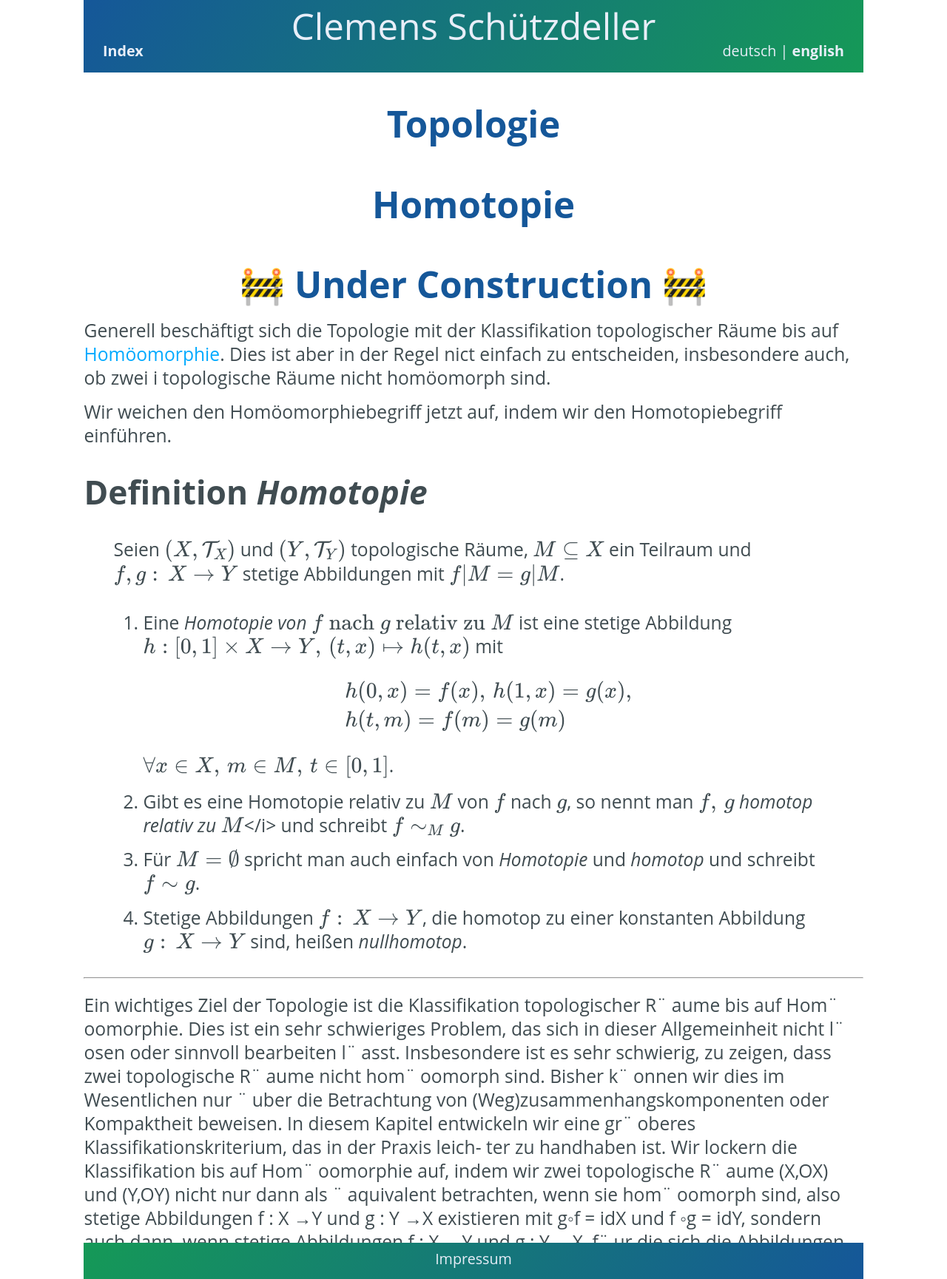
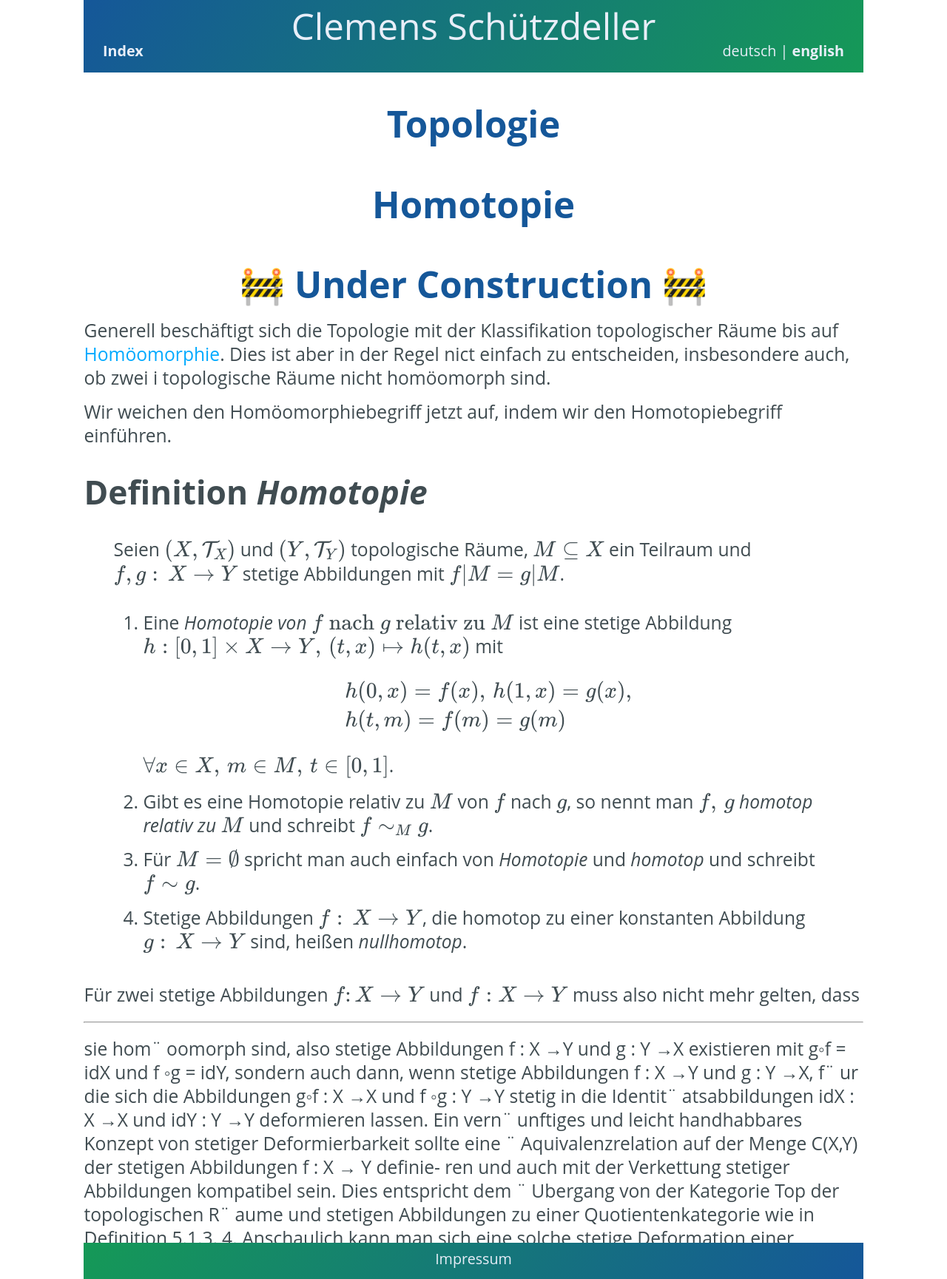
Before and after one commit to cs-LA/home, a Jekyll site: the page built from Topologie/Homotopie/index.md, in a window 1280 px wide. Shown: the whole page at 74% size. Built offline with Jekyll 4.4.1, drawn with Linux system fonts in a browser that asks for light colours; our own code applies the rules of GitHub Pages for plain Markdown files; some of the changed text lies outside the part shown.

Commit message:
index.md aktualisieren

```diff
--- a/Topologie/Homotopie/index.md
+++ b/Topologie/Homotopie/index.md
@@ -24,7 +24,7 @@ $$\begin{split}
 
 $\forall x \in X, \, m \in M, \, t \in [0,1]$.
 </li>
-<li>Gibt es eine Homotopie relativ zu $M$ von $f$ nach $g$, so nennt man $f, \, g$ <i>homotop relativ zu</i> $M$</i> und schreibt $f \sim_M g$.
+<li>Gibt es eine Homotopie relativ zu $M$ von $f$ nach $g$, so nennt man $f, \, g$ <i>homotop relativ zu</i> $M$ und schreibt $f \sim_M g$.
 </li>
 <li>Für $M = \emptyset$ spricht man auch einfach von <i>Homotopie</i> und <i>homotop</i> und schreibt $f \sim g$.
 </li>
@@ -33,16 +33,11 @@ $\forall x \in X, \, m \in M, \, t \in [0,1]$.
 </ol>
 </blockquote>
 
+Für zwei stetige Abbildungen $f \colon X \to Y$ und $f : X \to Y$ muss also nicht mehr gelten, dass
+
 ---
 
-Ein wichtiges Ziel der Topologie ist die Klassifikation topologischer R¨ aume bis auf
-Hom¨ oomorphie. Dies ist ein sehr schwieriges Problem, das sich in dieser Allgemeinheit nicht
-l¨ osen oder sinnvoll bearbeiten l¨ asst. Insbesondere ist es sehr schwierig, zu zeigen, dass zwei
-topologische R¨ aume nicht hom¨ oomorph sind. Bisher k¨ onnen wir dies im Wesentlichen nur ¨ uber
-die Betrachtung von (Weg)zusammenhangskomponenten oder Kompaktheit beweisen.
-In diesem Kapitel entwickeln wir eine gr¨ oberes Klassifikationskriterium, das in der Praxis leich-
-ter zu handhaben ist. Wir lockern die Klassifikation bis auf Hom¨ oomorphie auf, indem wir
-zwei topologische R¨ aume (X,OX) und (Y,OY) nicht nur dann als ¨ aquivalent betrachten, wenn
+
 sie hom¨ oomorph sind, also stetige Abbildungen f : X →Y und g : Y →X existieren mit
 g◦f = idX und f ◦g = idY, sondern auch dann, wenn stetige Abbildungen f : X →Y und
 g : Y →X, f¨ ur die sich die Abbildungen g◦f : X →X und f ◦g : Y →Y stetig in die
```
